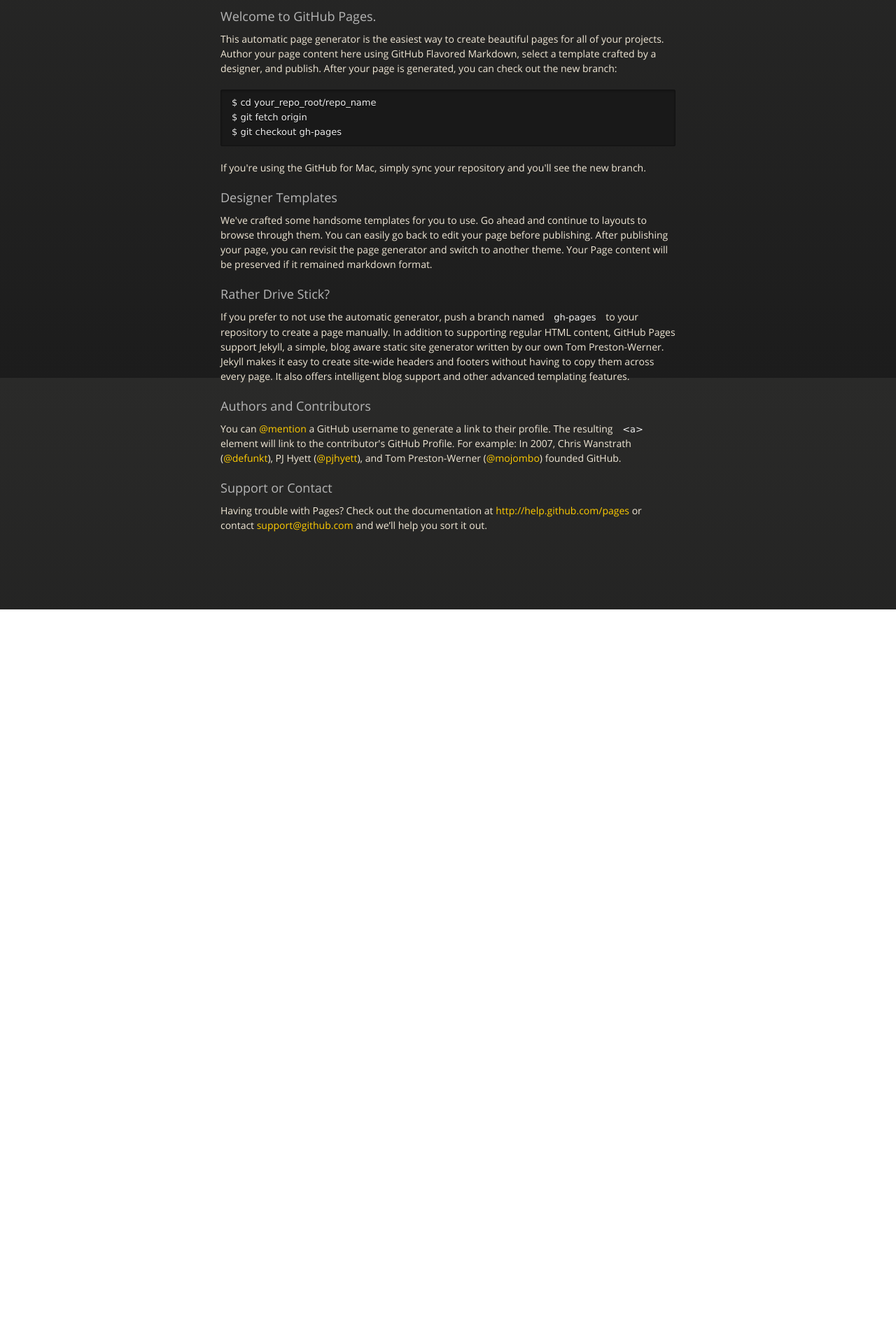
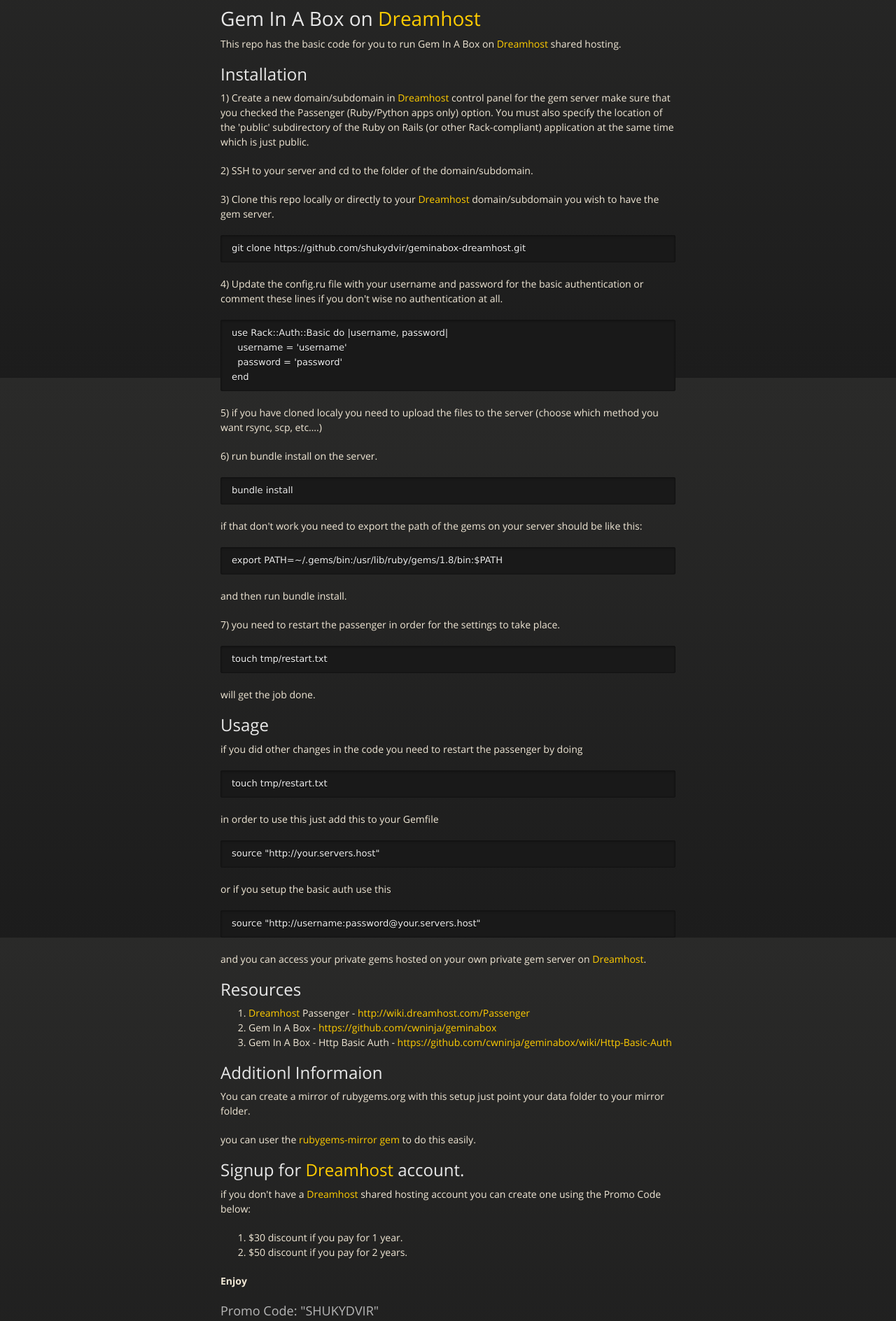
Before and after one commit to Cloudxtreme/geminabox-dreamhost, a plain HTML site: page index.html in a window 1280 px wide. Shown: the part 260-2148 px from the top of the page at 70% size. Before the commit the page ends 1131 px from the top, so only its background shows below. Drawn offline with nearby package versions, Linux system fonts and the light colour scheme.

```diff
--- a/index.html
+++ b/index.html
@@ -38,32 +38,112 @@
           <span class="credits right">Hosted on GitHub Pages &mdash; Theme by <a href="http://twitter.com/#!/michigangraham">mattgraham</a></span>
         </div>
 
-        <h3>Welcome to GitHub Pages.</h3>
+        <h1>Gem In A Box on <a href="http://www.dreamhost.com/r.cgi?239314">Dreamhost</a>
+</h1>
 
-<p>This automatic page generator is the easiest way to create beautiful pages for all of your projects. Author your page content here using GitHub Flavored Markdown, select a template crafted by a designer, and publish. After your page is generated, you can check out the new branch:</p>
+<p>This repo has the basic code for you to run Gem In A Box on <a href="http://www.dreamhost.com/r.cgi?239314">Dreamhost</a> shared hosting.</p>
 
-<pre><code>$ cd your_repo_root/repo_name
-$ git fetch origin
-$ git checkout gh-pages
+<h2>Installation</h2>
+
+<p>1) Create a new domain/subdomain in <a href="http://www.dreamhost.com/r.cgi?239314">Dreamhost</a> control panel for the gem server make sure that you checked the Passenger (Ruby/Python apps only) option. You must also specify the location of the 'public' subdirectory of the Ruby on Rails (or other Rack-compliant) application at the same time which is just public.</p>
+
+<p>2) SSH to your server and cd to the folder of the domain/subdomain.</p>
+
+<p>3) Clone this repo locally or directly to your <a href="http://www.dreamhost.com/r.cgi?239314">Dreamhost</a> domain/subdomain you wish to have the gem server.</p>
+
+<pre><code>git clone https://github.com/shukydvir/geminabox-dreamhost.git
 </code></pre>
 
-<p>If you're using the GitHub for Mac, simply sync your repository and you'll see the new branch.</p>
+<p>4) Update the config.ru file with your username and password for the basic authentication or comment these lines if you don't wise no authentication at all.</p>
 
-<h3>Designer Templates</h3>
+<pre><code>use Rack::Auth::Basic do |username, password|
+  username = 'username'
+  password = 'password'
+end
+</code></pre>
 
-<p>We've crafted some handsome templates for you to use. Go ahead and continue to layouts to browse through them. You can easily go back to edit your page before publishing. After publishing your page, you can revisit the page generator and switch to another theme. Your Page content will be preserved if it remained markdown format.</p>
+<p>5) if you have cloned localy you need to upload the files to the server (choose which method you want rsync, scp, etc….)</p>
 
-<h3>Rather Drive Stick?</h3>
+<p>6) run bundle install on the server.</p>
 
-<p>If you prefer to not use the automatic generator, push a branch named <code>gh-pages</code> to your repository to create a page manually. In addition to supporting regular HTML content, GitHub Pages support Jekyll, a simple, blog aware static site generator written by our own Tom Preston-Werner. Jekyll makes it easy to create site-wide headers and footers without having to copy them across every page. It also offers intelligent blog support and other advanced templating features.</p>
+<pre><code>bundle install
+</code></pre>
 
-<h3>Authors and Contributors</h3>
+<p>if that don't work you need to export the path of the gems on your server should be like this:</p>
 
-<p>You can <a href="https://github.com/blog/821" class="user-mention">@mention</a> a GitHub username to generate a link to their profile. The resulting <code>&lt;a&gt;</code> element will link to the contributor's GitHub Profile. For example: In 2007, Chris Wanstrath (<a href="https://github.com/defunkt" class="user-mention">@defunkt</a>), PJ Hyett (<a href="https://github.com/pjhyett" class="user-mention">@pjhyett</a>), and Tom Preston-Werner (<a href="https://github.com/mojombo" class="user-mention">@mojombo</a>) founded GitHub.</p>
+<pre><code>export PATH=~/.gems/bin:/usr/lib/ruby/gems/1.8/bin:$PATH
+</code></pre>
 
-<h3>Support or Contact</h3>
+<p>and then run bundle install.</p>
 
-<p>Having trouble with Pages? Check out the documentation at <a href="http://help.github.com/pages">http://help.github.com/pages</a> or contact <a href="mailto:support@github.com">support@github.com</a> and we’ll help you sort it out.</p>
+<p>7) you need to restart the passenger in order for the settings to take place.</p>
+
+<pre><code>touch tmp/restart.txt
+</code></pre>
+
+<p>will get the job done.</p>
+
+<h2>Usage</h2>
+
+<p>if you did other changes in the code you need to restart the passenger by doing</p>
+
+<pre><code>touch tmp/restart.txt
+</code></pre>
+
+<p>in order to use this just add this to your Gemfile</p>
+
+<pre><code>source "http://your.servers.host"
+</code></pre>
+
+<p>or if you setup the basic auth use this</p>
+
+<pre><code>source "http://username:password@your.servers.host"
+</code></pre>
+
+<p>and you can access your private gems hosted on your own private gem server on <a href="http://www.dreamhost.com/r.cgi?239314">Dreamhost</a>.</p>
+
+<h2>Resources</h2>
+
+<ol>
+<li>
+<a href="http://www.dreamhost.com/r.cgi?239314">Dreamhost</a> Passenger - <a href="http://wiki.dreamhost.com/Passenger">http://wiki.dreamhost.com/Passenger</a>
+</li>
+<li>Gem In A Box - <a href="https://github.com/cwninja/geminabox">https://github.com/cwninja/geminabox</a>
+</li>
+<li>Gem In A Box - Http Basic Auth - <a href="https://github.com/cwninja/geminabox/wiki/Http-Basic-Auth">https://github.com/cwninja/geminabox/wiki/Http-Basic-Auth</a>
+</li>
+</ol><h2>Additionl Informaion</h2>
+
+<p>You can create a mirror of rubygems.org with this setup just point your data folder to your mirror folder.</p>
+
+<p>you can user the <a href="https://github.com/rubygems/rubygems-mirror">rubygems-mirror gem</a> to do this easily.</p>
+
+<h2>Signup for <a href="http://www.dreamhost.com/r.cgi?239314">Dreamhost</a> account.</h2>
+
+<p>if you don't have a <a href="http://www.dreamhost.com/r.cgi?239314">Dreamhost</a> shared hosting account you can create one using the Promo Code below:</p>
+
+<ol>
+<li>$30 discount if you pay for 1 year.</li>
+<li>$50 discount if you pay for 2 years.</li>
+</ol><p><strong>Enjoy</strong></p>
+
+<h3>Promo Code: "SHUKYDVIR"</h3>
+
+<h2>Alternatives</h2>
+
+<p>if you don't have a <a href="http://www.dreamhost.com/r.cgi?239314">Dreamhost</a> account (you should totaly get one, their are cheap and very good) you can use the same code on openshift for example.</p>
+
+<h2>Contributing</h2>
+
+<ol>
+<li>Fork it</li>
+<li>Create your feature branch (<code>git checkout -b my-new-feature</code>)</li>
+<li>Commit your changes (<code>git commit -am 'Add some feature'</code>)</li>
+<li>Push to the branch (<code>git push origin my-new-feature</code>)</li>
+<li>Create new Pull Request</li>
+</ol><h2>License</h2>
+
+<p>Check LICENSE, MIT.</p>
       </section>
 
     </div>
```
Also changed, not shown: params.json (+1 -1 lines).
